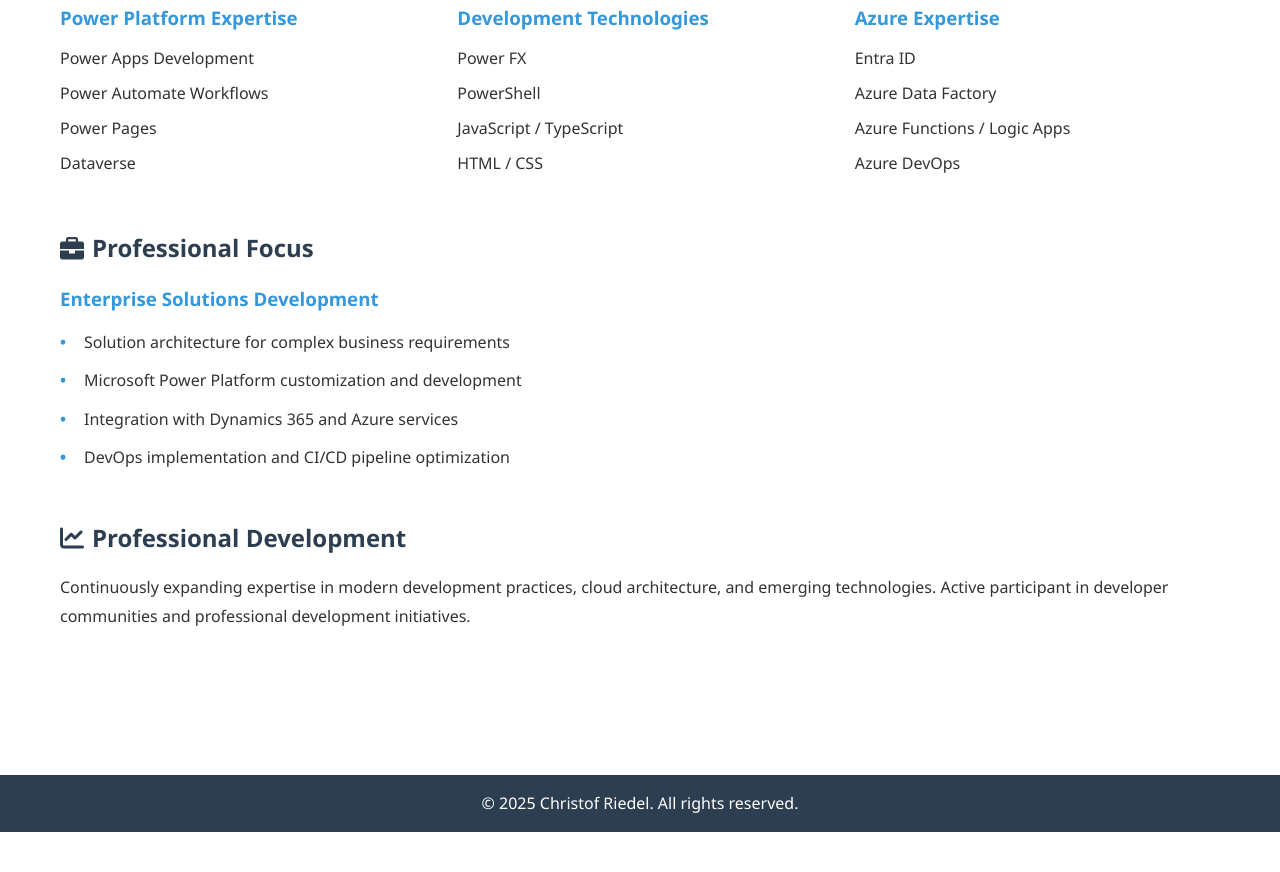
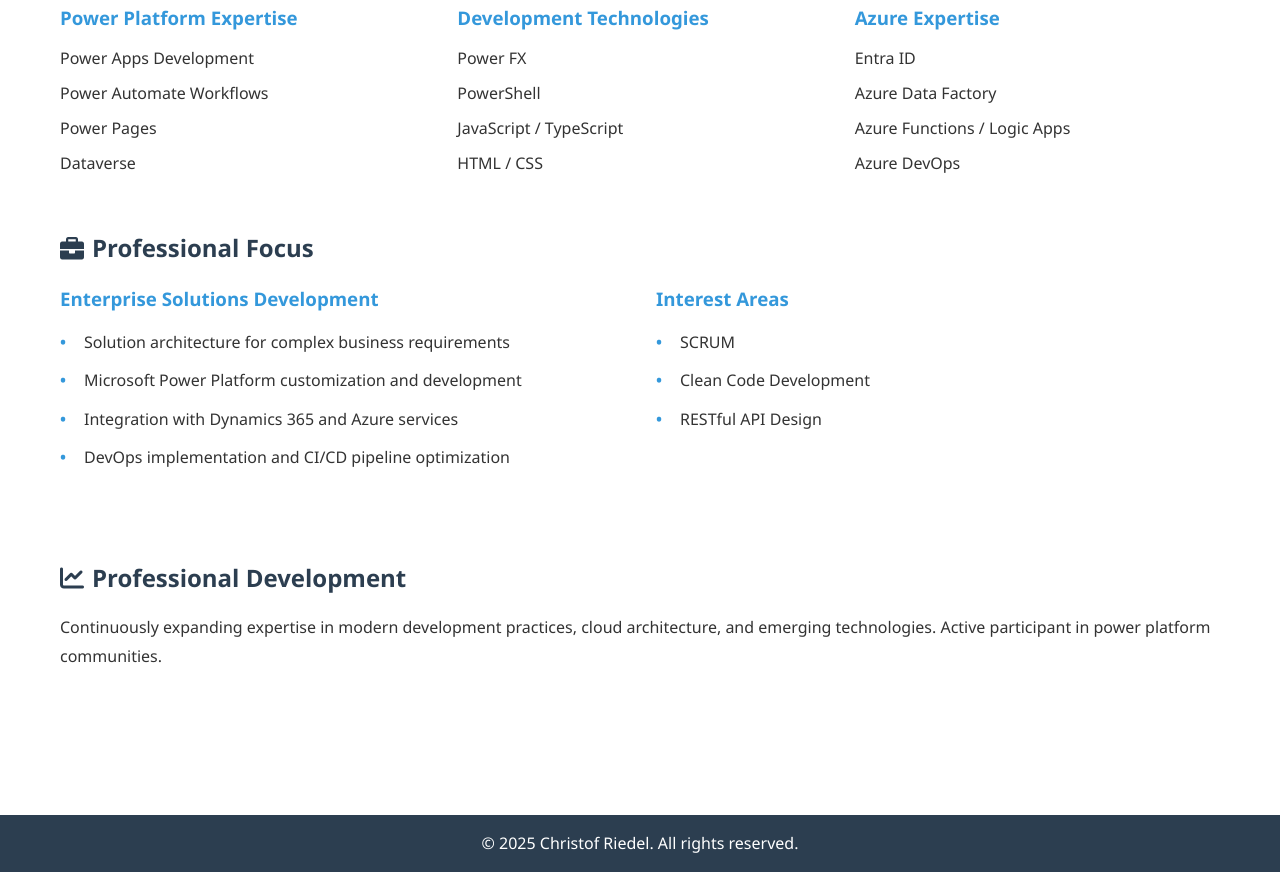
Before and after one commit to chrriedel/chrriedel.github.io, a plain HTML site: page index.html in a window 1280 px wide. Shown: the part 620-1492 px from the top of the page. Before the commit the page ends 1452 px from the top, so only its background shows below. Drawn offline with Linux system fonts and the light colour scheme.

Commit message:
add focus-grid layout for experience items and update professional development description

```diff
--- a/css/style.css
+++ b/css/style.css
@@ -456,6 +456,12 @@ footer {
     padding: 0.3rem 0;
 }
 
+.focus-grid {
+    display: grid;
+    grid-template-columns: repeat(auto-fit, minmax(300px, 1fr));
+    gap: 2rem;
+}
+
 .experience-item {
     margin-bottom: 1.5rem;
 }
--- a/index.html
+++ b/index.html
@@ -71,22 +71,30 @@
 
                     <section class="profile-section">
                         <h2><i class="fas fa-briefcase"></i> Professional Focus</h2>
+                        <div class="focus-grid">
                             <div class="experience-item">
                                 <h3>Enterprise Solutions Development</h3>
                                 <ul class="focus-areas">
                                     <li>Solution architecture for complex business requirements</li>
                                     <li>Microsoft Power Platform customization and development</li>
                                     <li>Integration with Dynamics 365 and Azure services</li>
-                                <li></li>
                                     <li>DevOps implementation and CI/CD pipeline optimization</li>
                                 </ul>
                             </div>
+                            <div class="experience-item">
+                                <h3>Interest Areas</h3>
+                                <ul class="focus-areas">
+                                    <li>SCRUM</li>
+                                    <li>Clean Code Development</li>
+                                    <li>RESTful API Design</li>
+                                </ul>
+                            </div>
+                        </div>
                     </section>
-
                     <section class="profile-section">
                         <h2><i class="fas fa-chart-line"></i> Professional Development</h2>
                         <div class="experience-item">
-                            <p>Continuously expanding expertise in modern development practices, cloud architecture, and emerging technologies. Active participant in developer communities and professional development initiatives.</p>
+                            <p>Continuously expanding expertise in modern development practices, cloud architecture, and emerging technologies. Active participant in power platform communities.</p>
                         </div>
                     </section>
                 </div>
```
Lines whose indentation alone changed are shown as unchanged.
